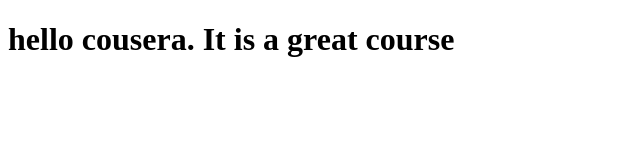
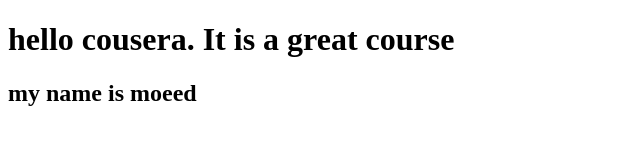
Before and after one commit to Moeed-T/coursera-test, a plain HTML site: page site/index.html in a window 1280 px wide. Shown: the whole page, without its empty margins (0-640 px from the left). Drawn offline with Linux system fonts and the light colour scheme.

Commit message:
new update

```diff
--- a/site/index.html
+++ b/site/index.html
@@ -7,6 +7,7 @@
 
 <body>
 	<h1>hello cousera. It is a great course</h1>
+	<h2>my name is moeed</h2>
 
 </body>
 </html>
```
